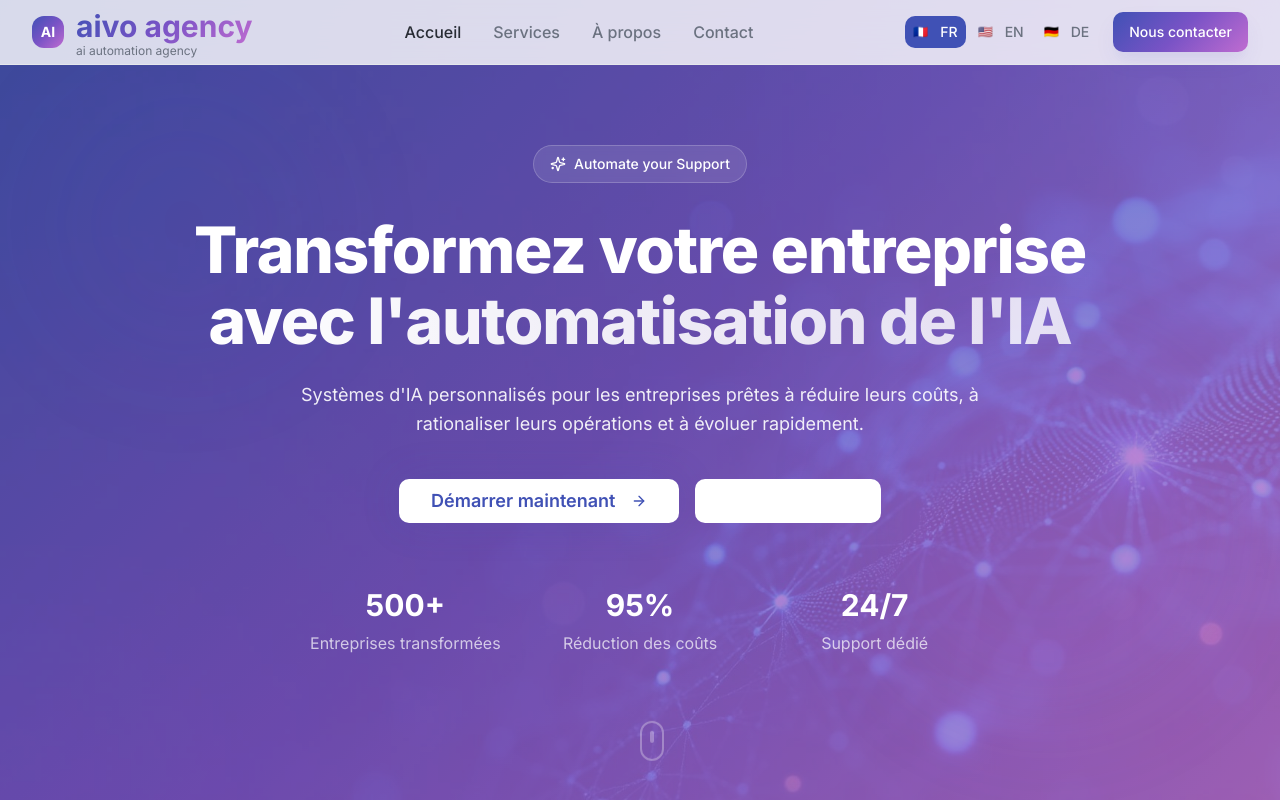
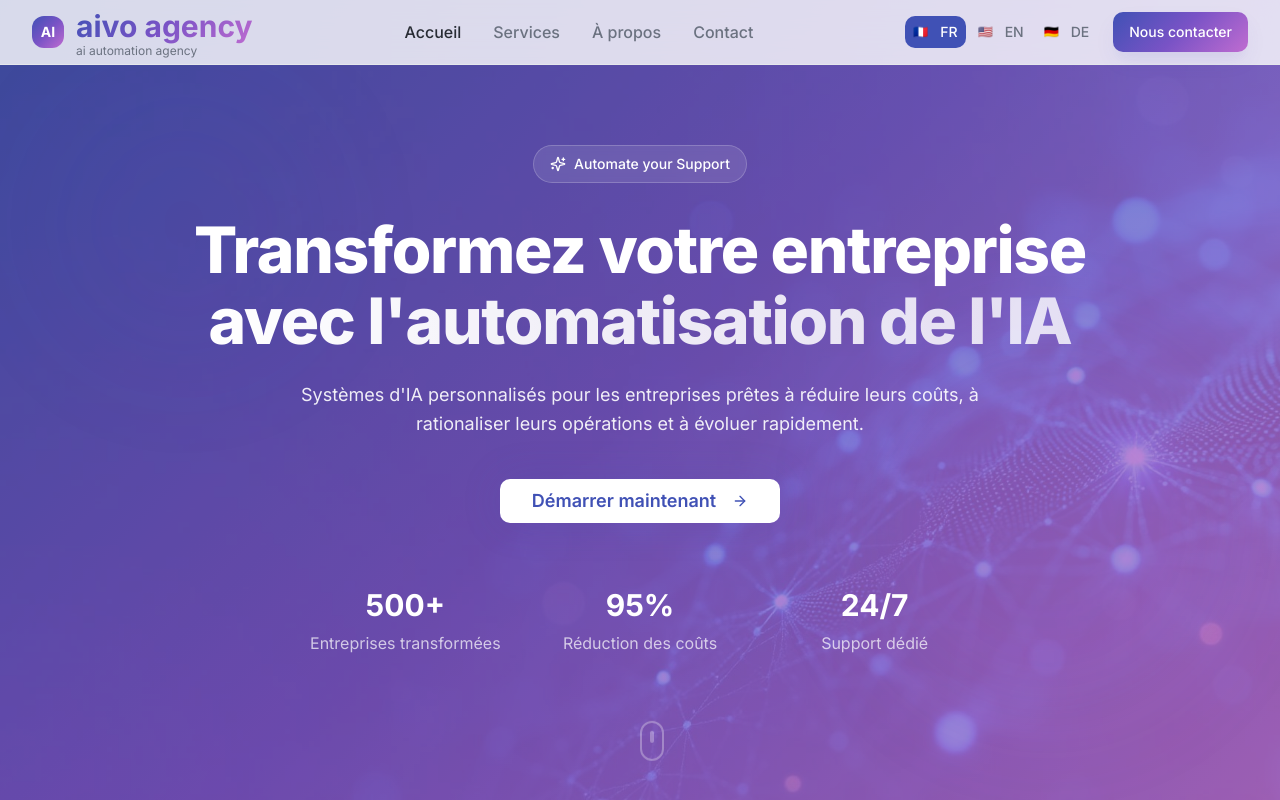
Before and after one commit to moni-sarah/aivo-agency-tech, a React (Vite) app: page / in a window 1280 px wide. Shown: the top 800 px of the page. Built offline with nearby package versions, Linux system fonts and the light colour scheme.

Commit message:
Remove Calendly button

```diff
--- a/src/components/HeroSection.tsx
+++ b/src/components/HeroSection.tsx
@@ -78,13 +78,6 @@ export const HeroSection: React.FC = () => {
               {t('hero.cta.primary')}
               <ArrowRight className="w-5 h-5 ml-2" />
             </Button>
-            <Button
-              variant="outline"
-              size="lg"
-              className="border-white/30 text-white hover:bg-white/10 transition-smooth backdrop-blur-sm px-8 py-4 text-lg"
-            >
-              {t('hero.cta.secondary')}
-            </Button>
           </div>
 
           {/* Stats or Trust Indicators */}
```
